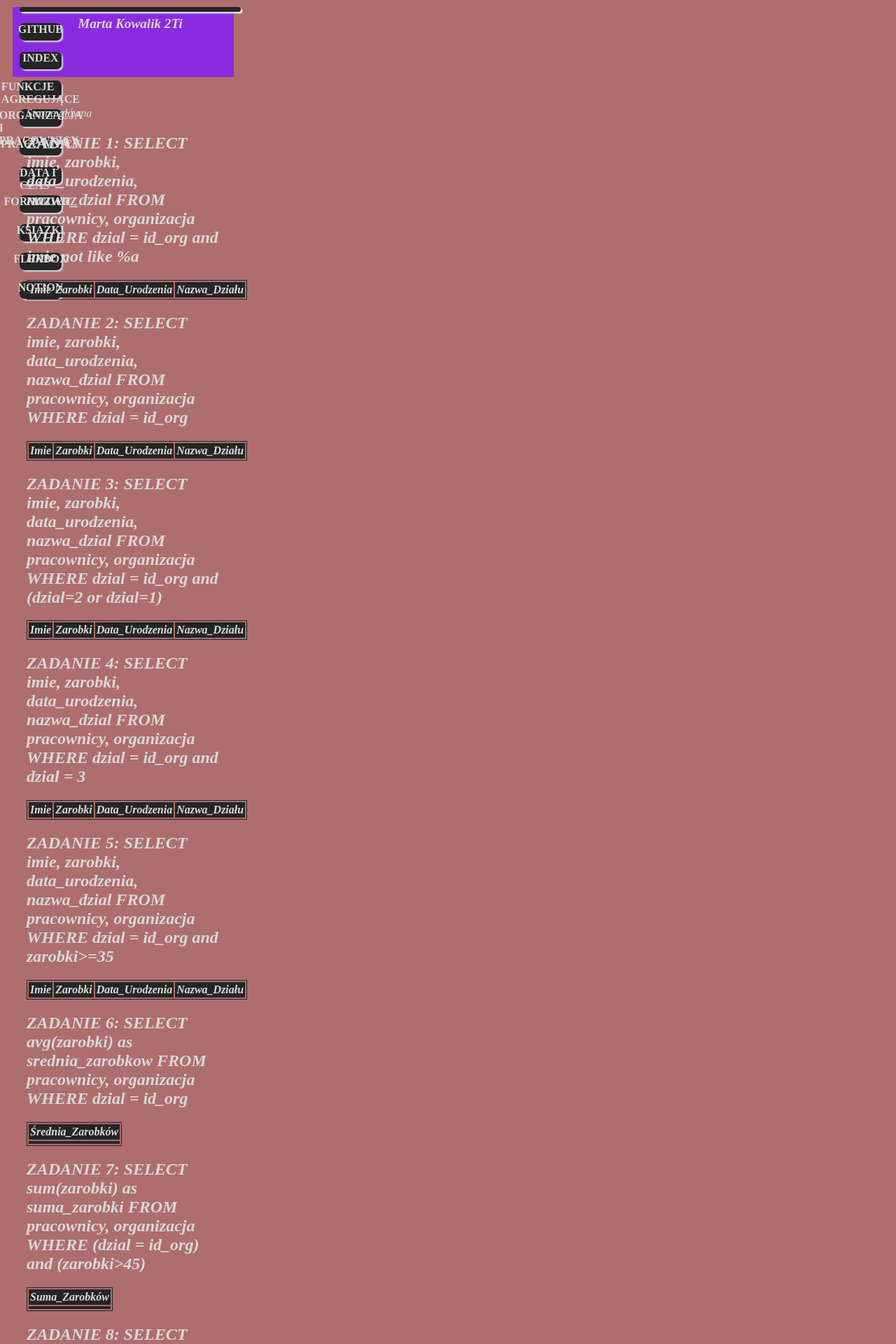
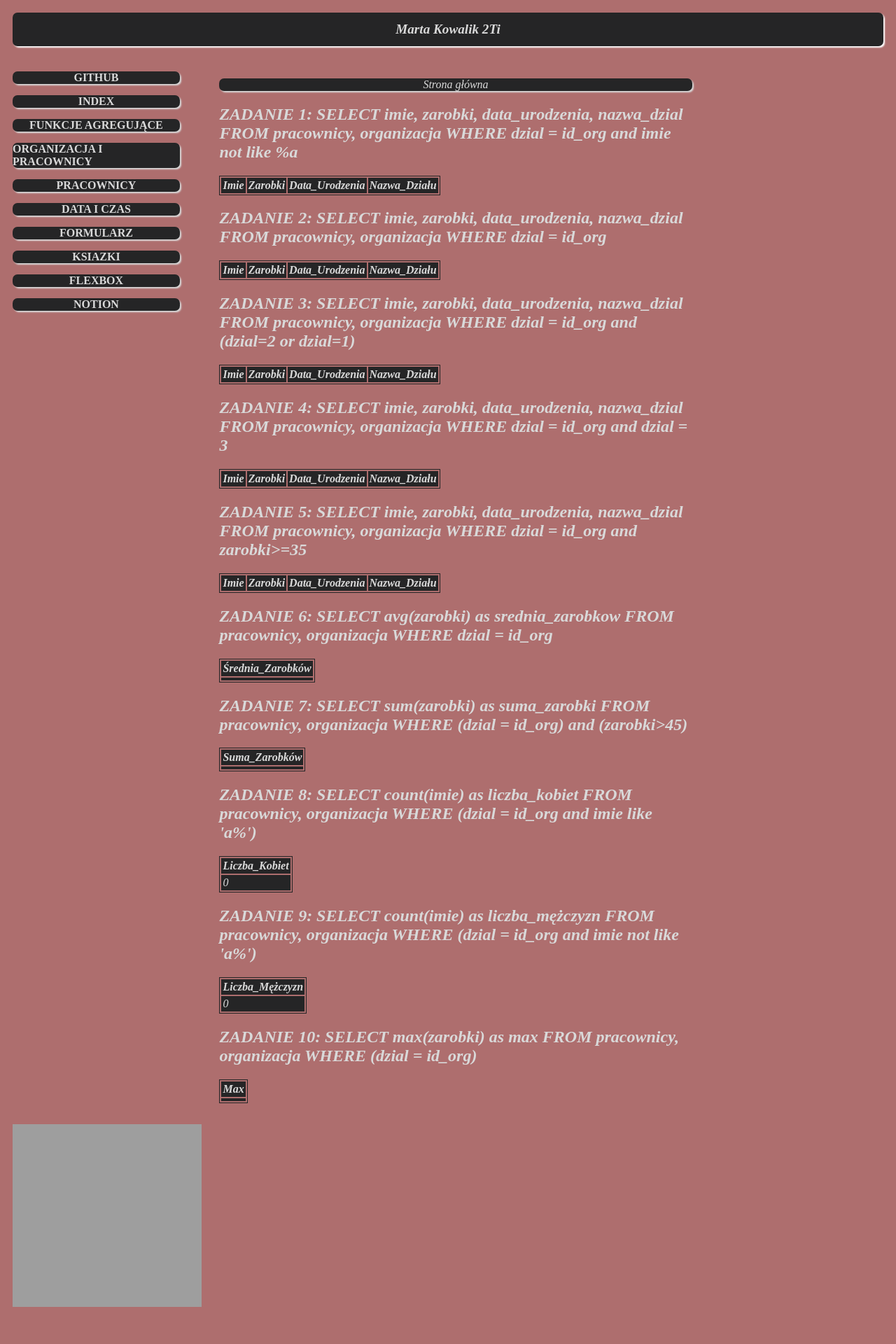
Before and after one commit to SK-2019/php-sql-wprowadzenie-Marcia56, a PHP site: page / in a window 1280 px wide. Shown: the top 1920 px of the page at 70% size. After the commit the page ends 1867 px from the top, so only its background shows below. Run offline with PHP 8.4, Linux system fonts and the light colour scheme; data that the repository does not hold is empty; grey boxes are pictures that could not be loaded.

Commit message:
Add files via upload

```diff
--- a/index.php
+++ b/index.php
@@ -2,7 +2,6 @@
 <html lang="en">
   <head>
     <meta charset="UTF-8" />
-    <meta name="viewport" content="width=device-width, initial-scale=1.0" />
     <link rel="shortcut icon" href="favicon.ico">
 
     <title>Marta Kowalik</title>
@@ -10,7 +9,7 @@
   </head>
   <body>
 
-    <div class="container">
+    <div class="container0">
       <div class="item banner">
 
         <h1 class="bannertxt">Marta Kowalik 2Ti</h1>
@@ -23,11 +22,11 @@
     ?>
 
       </div>
-      <div class="item color3">
+      <div class="item tresczad">
 
         <div class="tresc">
 
-          <div class="costam"> Strona główna</div>
+          <div class="naglowek"> Strona główna</div>
           <?php
 
           require("connect.php");
```
